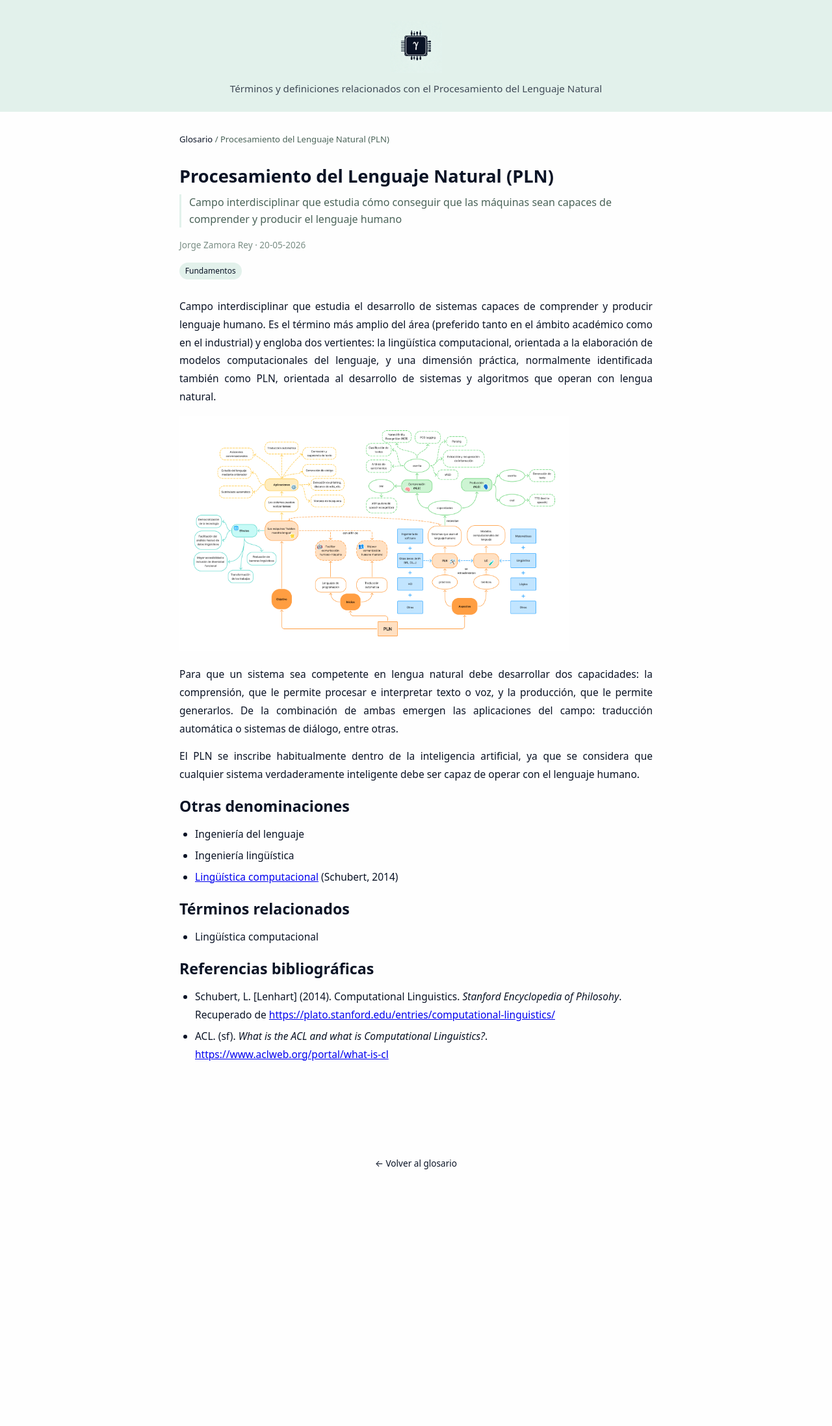
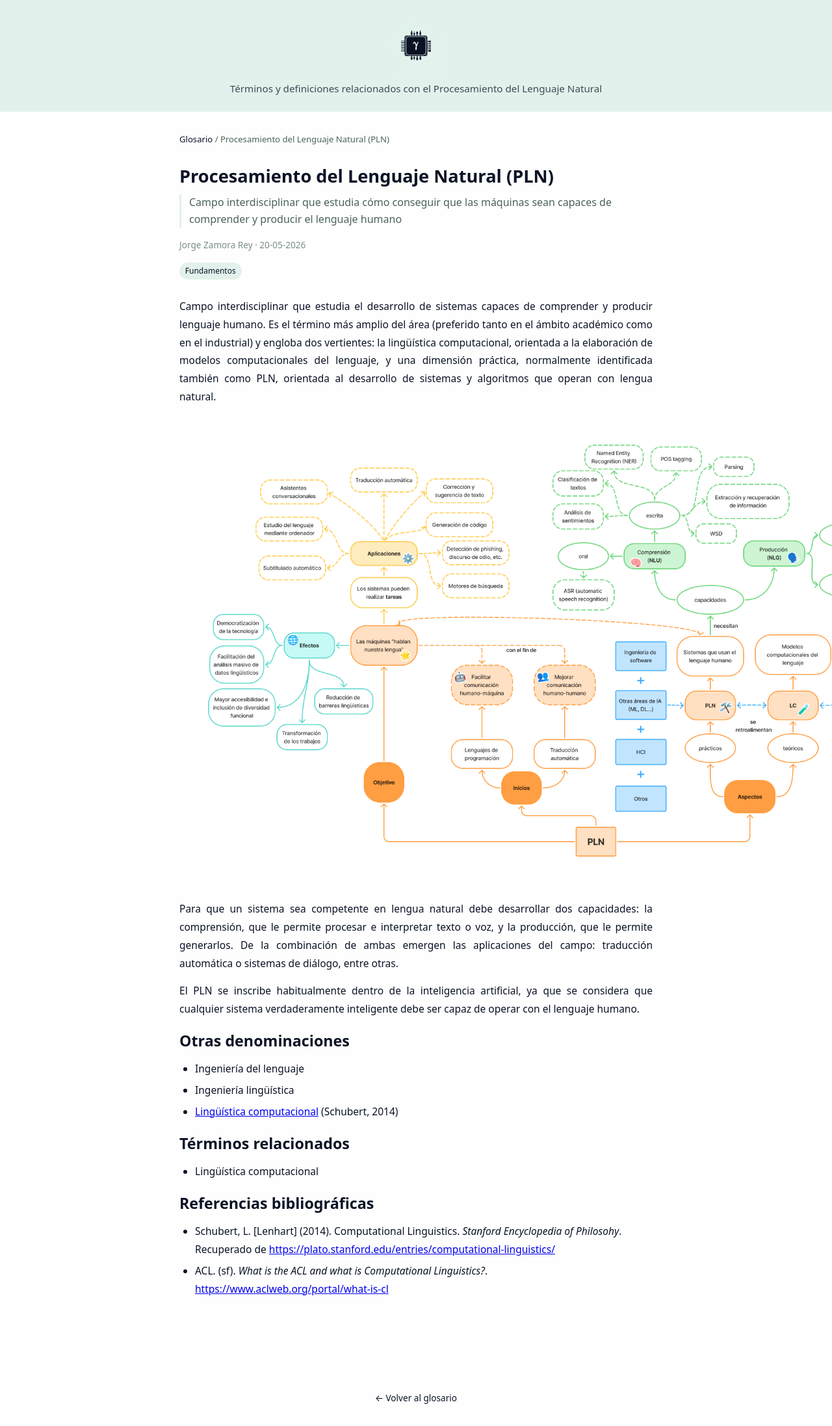
Before and after one commit to Circuigramas/glosario_pln, a Jekyll site: the page built from _terms/pln.md, in a window 1280 px wide. Shown: the whole page at 65% size. Built offline with Jekyll 4.4.1, drawn with Linux system fonts in a browser that asks for light colours; before the commit the page ends 1833 px from its top, so only the background shows below that.

Commit message:
Increase image width in pln.md
Updated image width in PLN terminology document.

```diff
--- a/_terms/pln.md
+++ b/_terms/pln.md
@@ -9,7 +9,7 @@ tags:
 
 Campo interdisciplinar que estudia el desarrollo de sistemas capaces de comprender y producir lenguaje humano. Es el término más amplio del área (preferido tanto en el ámbito académico como en el industrial) y engloba dos vertientes: la lingüística computacional, orientada a la elaboración de modelos computacionales del lenguaje, y una dimensión práctica, normalmente identificada también como PLN, orientada al desarrollo de sistemas y algoritmos que operan con lengua natural.
 
-<img src="https://circuigramas.github.io/glosario_pln/assets/img/Esquema_PLN_articulo_inaugural.png" alt="Esquema de nuestro concepto de procesamiento del lenguaje natural con ramificaciones a inicios, objetivo y aspectos prácticos y teóricos" width="600">
+<img src="https://circuigramas.github.io/glosario_pln/assets/img/Esquema_PLN_articulo_inaugural.png" alt="Esquema de nuestro concepto de procesamiento del lenguaje natural con ramificaciones a inicios, objetivo y aspectos prácticos y teóricos" width="1200">
 
 Para que un sistema sea competente en lengua natural debe desarrollar dos capacidades: la comprensión, que le permite procesar e interpretar texto o voz, y la producción, que le permite generarlos. De la combinación de ambas emergen las aplicaciones del campo: traducción automática o sistemas de diálogo, entre otras.
 
```
